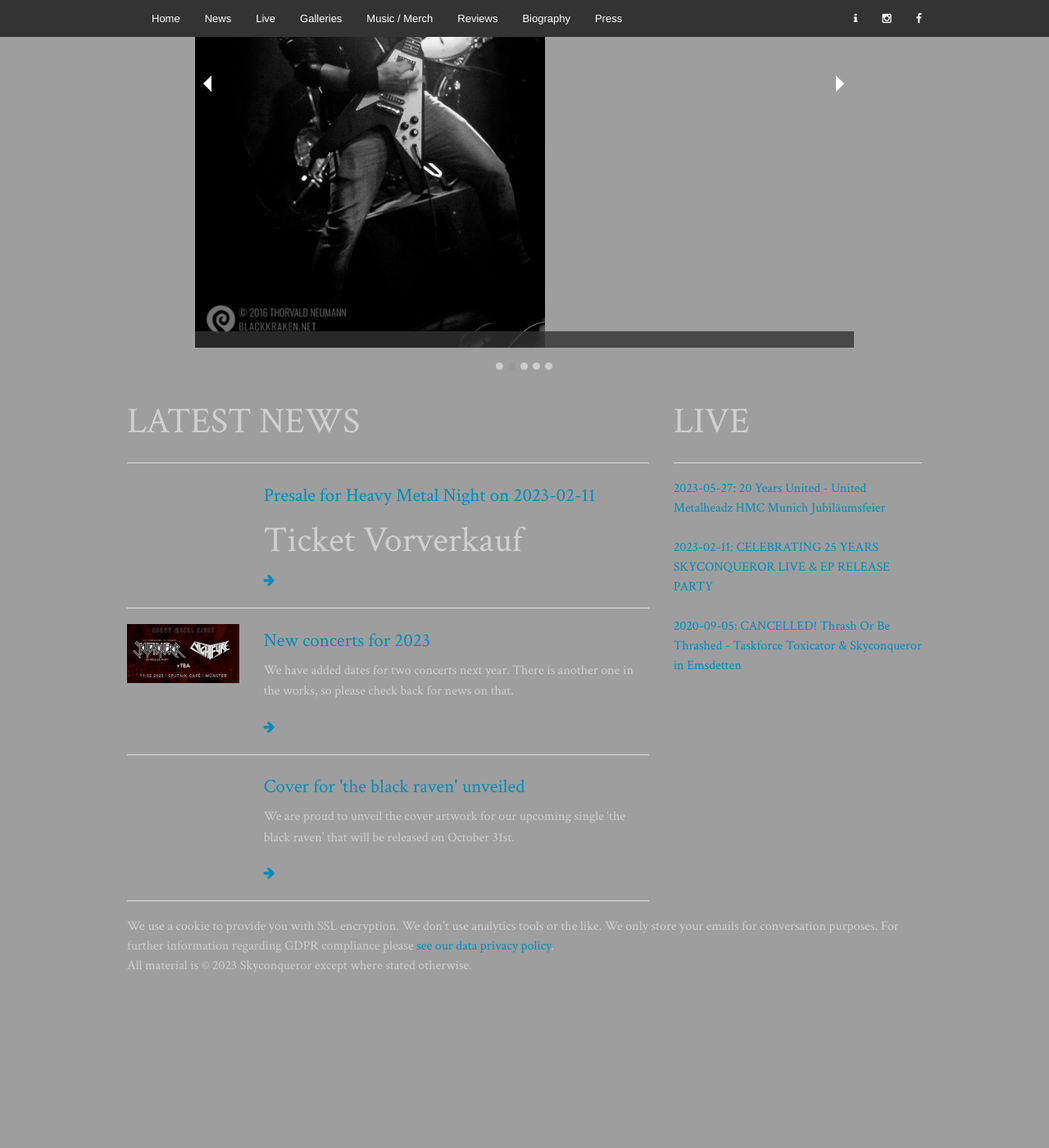
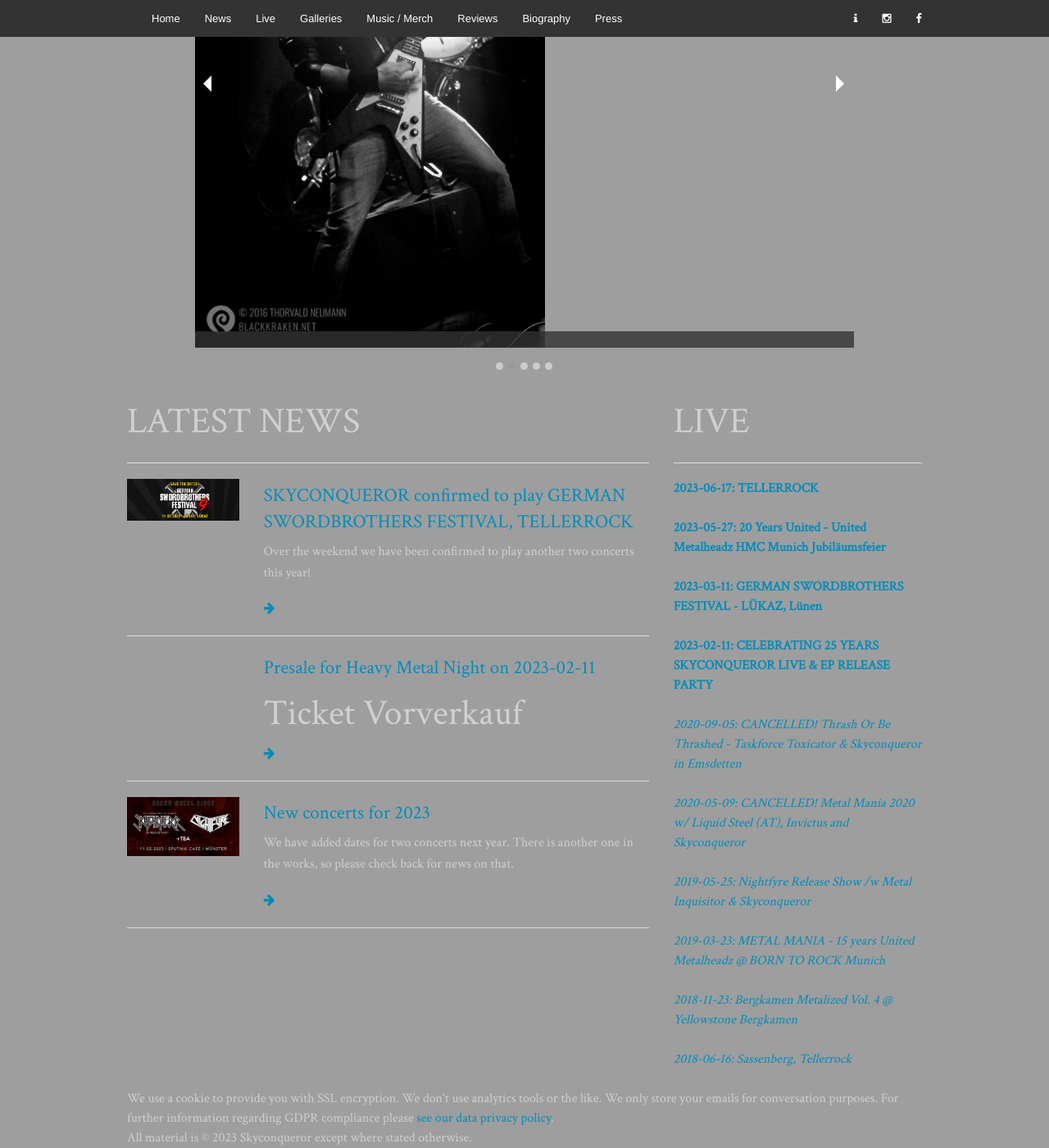
Before and after one commit to skyconqueror/skyconqueror.github.io, a Jekyll site: the page built from index.html, in a window 1280 px wide and 1400 px high, scrolled down 609 px. Shown: the whole window at 82% size. Built offline with Jekyll 4.4.1, drawn with Linux system fonts in a browser that asks for light colours; before the commit the page ends 1799 px from its top, so only the background shows below that.

Commit message:
Add two new gigs

```diff
--- /dev/null
+++ b/_posts/2023-02-06-two-new-concerts-announced.md
@@ -0,0 +1,31 @@
+---
+layout: post
+title: SKYCONQUEROR confirmed to play GERMAN SWORDBROTHERS FESTIVAL, TELLERROCK
+image: img/gsf-2023.png
+---
+
+Over the weekend we have been confirmed to play another two concerts this year!
+
+## GERMAN SWORDBROTHERS FESTIVAL
+
+We are going to play the [GERMAN SWORDBROTHERS FESTIVAL] on 11.03.2023 this year at the Lükaz in Lünen. It will be a hell of a ride, since the billing is really awesome:
+
+* Atlantean Kodex
+* Stormburner
+* Old Mother Hell
+* CROM
+* SKYCONQUEROR and
+* Servants To The Tide.
+
+It is really an honour to play this one, since [GERMAN SWORDBROTHERS FESTIVAL] has a long tradition of serving you great Heavy Metal bands! This is already the ninth time this festival has been organized, so mark your calendars for the 11.03.2023!
+
+## TELLERROCK
+
+Also our friends from TELLERROCK festival have invited us to play there once again! Everyone who knows how to get the ticket, be quick to order one of those, since they are limited and have sold out within few days after presale has started.
+
+Lineup is not yet finalized, all we know is that the [SEWER LADS] from Münster will join us playing there!
+
+*Please note that TELLERROCK is private and invite only!*
+
+[GERMAN SWORDBROTHERS FESTIVAL]: https://www.facebook.com/GermanSBF
+[SEWER LADS]: https://sewerlads.bandcamp.com/
--- a/index.html
+++ b/index.html
@@ -58,11 +58,18 @@
         <h1>LIVE</h1>
         <hr/>
         {% assign sorted = (site.gigs | sort: 'gig_date') | reverse %}
-        {% for gig in sorted limit:3 %}
-        <a href="live.html#{{ gig.gig_date | date: '%Y-%m-%d' }}">{{ gig.gig_date | date: "%Y-%m-%d" }}: {{ gig.title
-            }}</a>
-        <br/>
-        <br/>
+        {% capture nowunix %}{{'now' | date: '%s'}}{% endcapture %}
+        {% for gig in sorted limit:10 %}
+            {% capture posttime %}{{gig.gig_date | date: '%s'}}{% endcapture %}
+            {% if nowunix < posttime %}
+            <a href="live.html#{{ gig.gig_date | date: '%Y-%m-%d' }}" style="font-weight: bolder;">{{ gig.gig_date | date: "%Y-%m-%d" }}: {{ gig.title
+                }}</a>
+            {% else %}
+            <a href="live.html#{{ gig.gig_date | date: '%Y-%m-%d' }}" style="font-style: italic;">{{ gig.gig_date | date: "%Y-%m-%d" }}: {{ gig.title
+                }}</a>
+            {% endif %}
+            <br/>
+            <br/>
         {% endfor %}
     </div>
 </div>
```
Also changed, not shown: _gigs/2023-02-06-gsf-2023.md (added, +21 -0 lines), _gigs/2023-02-06-tellerrock-2023.md (added, +14 -0 lines), img/gsf-2023.png (added), img/tellerrock-2023.jpg (added).
